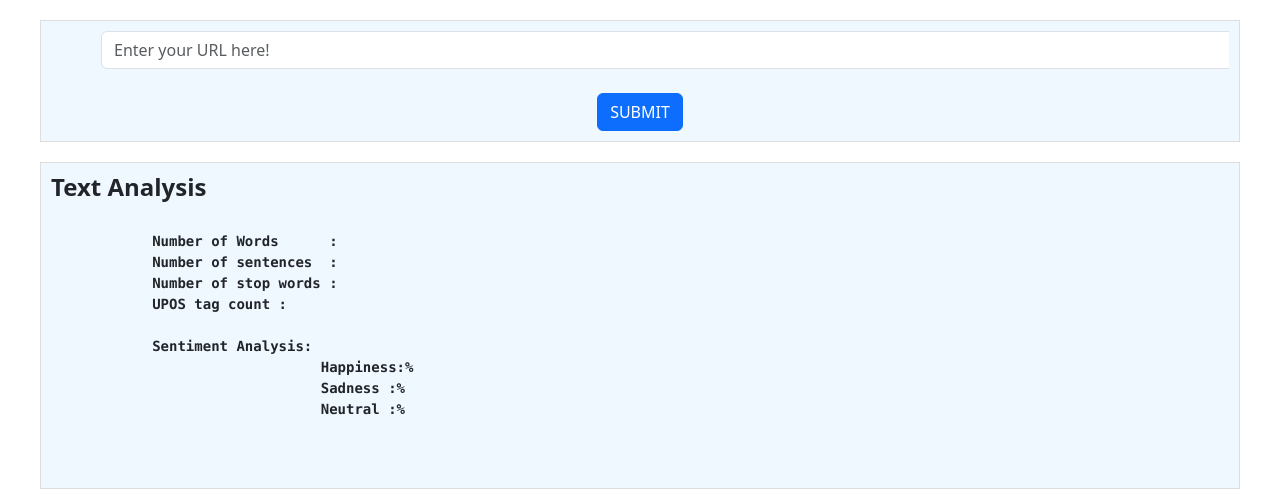
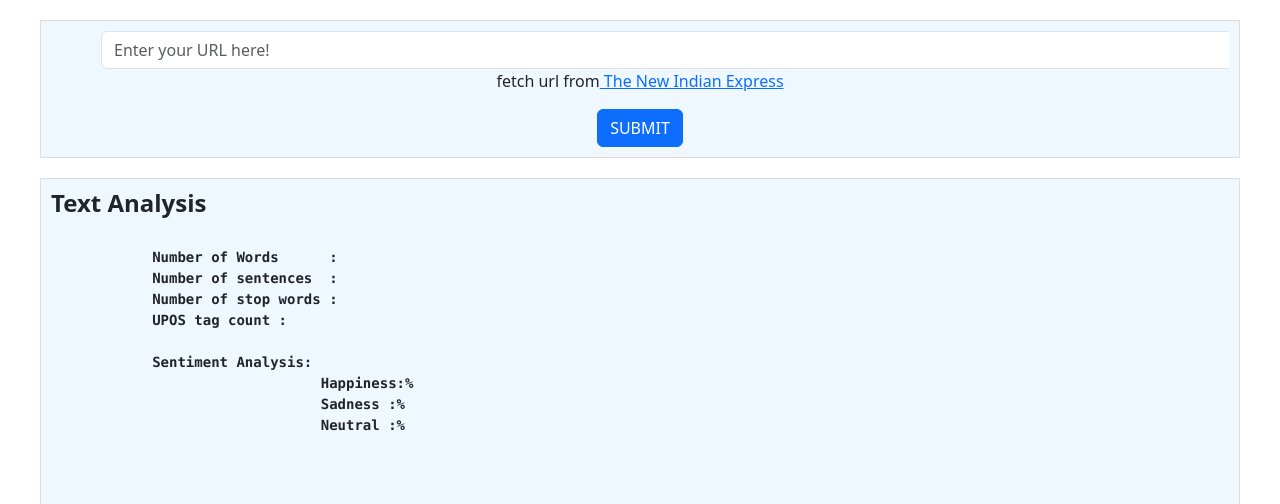
Before and after one commit to SANJAY-VP/News-URL-Analysis-WebSite, a Flask app: template templates/newsapp.html in a window 1280 px wide. Shown: the part 100-604 px from the top of the page. Run offline with Flask 3, Linux system fonts and the light colour scheme; the template is opened without the code that fills it, so the values that code supplies are empty; some libraries are stand-ins or nearby versions.

Commit message:
Update newsapp.html

```diff
--- a/templates/newsapp.html
+++ b/templates/newsapp.html
@@ -24,7 +24,7 @@
     <div class="box1">
         <form method="post" action="/input">
         <input class="form-control" width="1px" placeholder="Enter your URL here!" type="text" name="paragraph">
-        <br>
+        <address>fetch url from<a href="https://www.newindianexpress.com/"> The New Indian Express</a></address>
         <button  class="btn  btn-primary"   type="submit" action="/input">SUBMIT</button>
         </form>
     </div>
```
